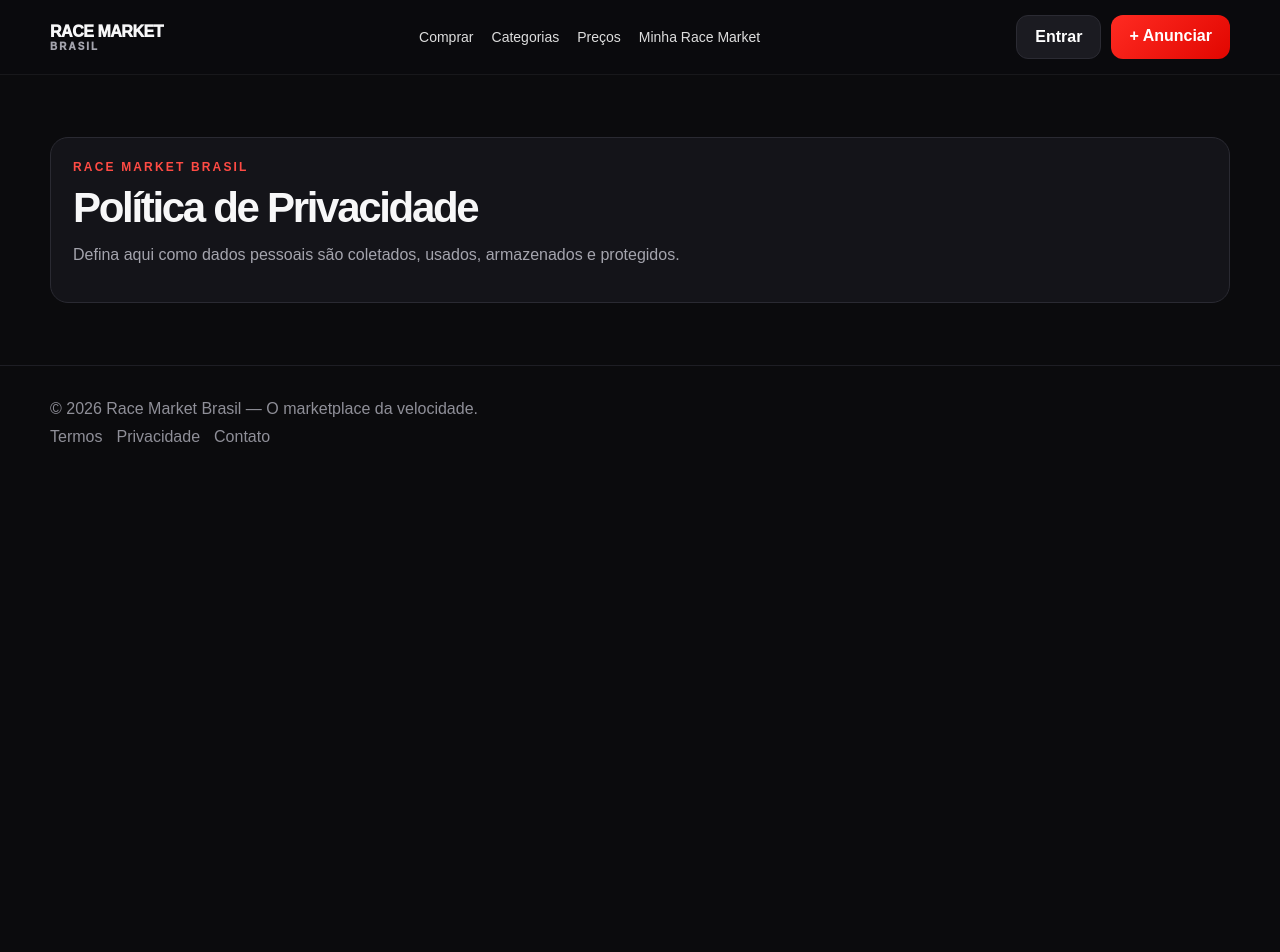
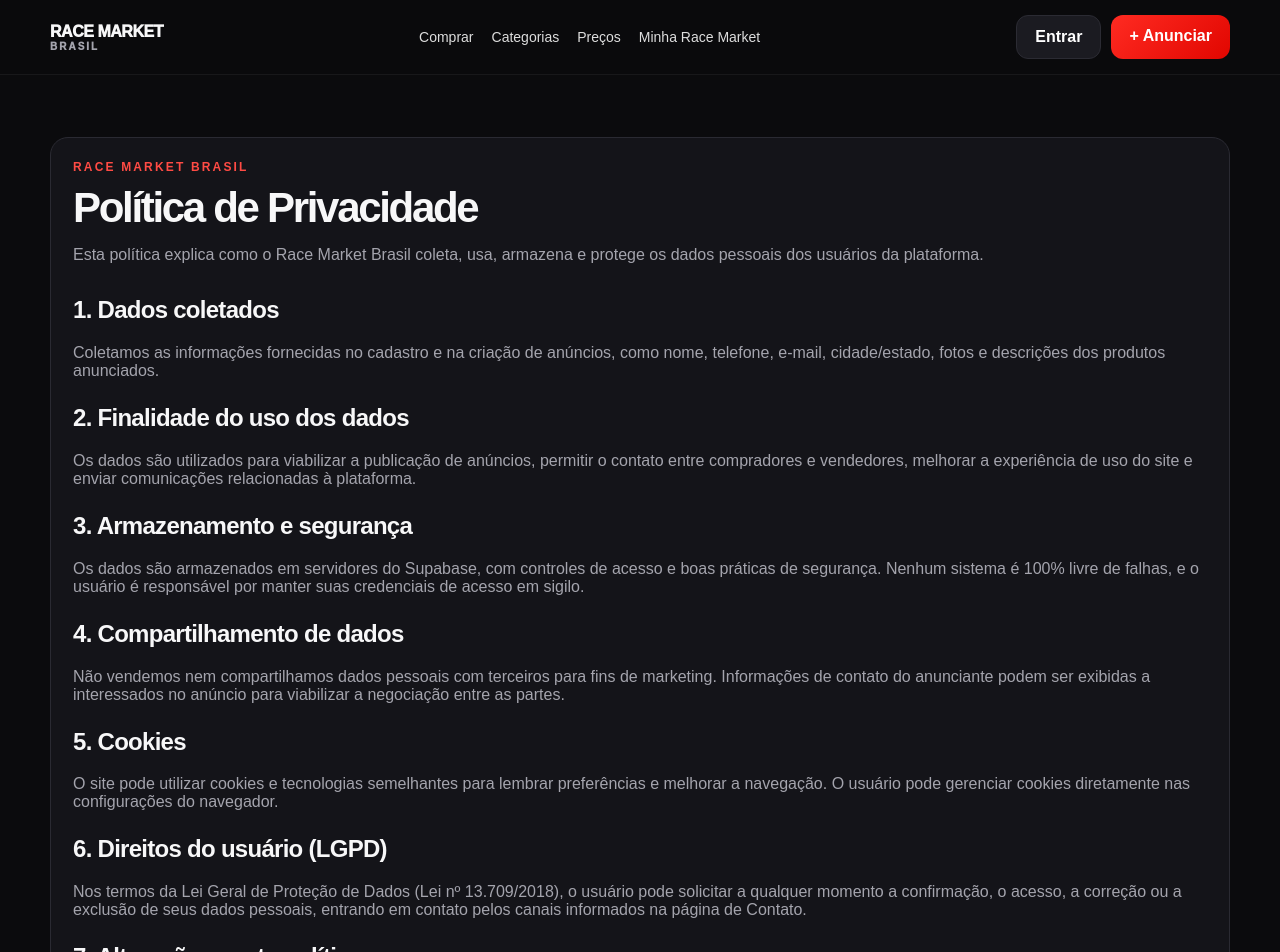
Before and after one commit to 1999ltm2016-png/race-market-brasil, a Next.js app: page /privacidade in a window 1280 px wide. Shown: the top 952 px of the page. Before the commit the page ends 800 px from the top, so only its background shows below. Built offline with nearby package versions, Linux system fonts and the light colour scheme.

Commit message:
Revise privacy policy content for clarity and detail
Updated the privacy policy text to provide detailed information on data collection, usage, storage, security, sharing, cookies, user rights, and policy changes.

```diff
--- a/app/privacidade/page.tsx
+++ b/app/privacidade/page.tsx
@@ -3,6 +3,27 @@
   return <section><div className="container"><div className="panel">
     <div className="eyebrow">RACE MARKET BRASIL</div>
     <h1 style={{fontSize:42}}>Política de Privacidade</h1>
-    <p className="muted">Defina aqui como dados pessoais são coletados, usados, armazenados e protegidos.</p>
+    <p className="muted">Esta política explica como o Race Market Brasil coleta, usa, armazena e protege os dados pessoais dos usuários da plataforma.</p>
+
+    <h2 style={{marginTop:32}}>1. Dados coletados</h2>
+    <p className="muted">Coletamos as informações fornecidas no cadastro e na criação de anúncios, como nome, telefone, e-mail, cidade/estado, fotos e descrições dos produtos anunciados.</p>
+
+    <h2 style={{marginTop:24}}>2. Finalidade do uso dos dados</h2>
+    <p className="muted">Os dados são utilizados para viabilizar a publicação de anúncios, permitir o contato entre compradores e vendedores, melhorar a experiência de uso do site e enviar comunicações relacionadas à plataforma.</p>
+
+    <h2 style={{marginTop:24}}>3. Armazenamento e segurança</h2>
+    <p className="muted">Os dados são armazenados em servidores do Supabase, com controles de acesso e boas práticas de segurança. Nenhum sistema é 100% livre de falhas, e o usuário é responsável por manter suas credenciais de acesso em sigilo.</p>
+
+    <h2 style={{marginTop:24}}>4. Compartilhamento de dados</h2>
+    <p className="muted">Não vendemos nem compartilhamos dados pessoais com terceiros para fins de marketing. Informações de contato do anunciante podem ser exibidas a interessados no anúncio para viabilizar a negociação entre as partes.</p>
+
+    <h2 style={{marginTop:24}}>5. Cookies</h2>
+    <p className="muted">O site pode utilizar cookies e tecnologias semelhantes para lembrar preferências e melhorar a navegação. O usuário pode gerenciar cookies diretamente nas configurações do navegador.</p>
+
+    <h2 style={{marginTop:24}}>6. Direitos do usuário (LGPD)</h2>
+    <p className="muted">Nos termos da Lei Geral de Proteção de Dados (Lei nº 13.709/2018), o usuário pode solicitar a qualquer momento a confirmação, o acesso, a correção ou a exclusão de seus dados pessoais, entrando em contato pelos canais informados na página de Contato.</p>
+
+    <h2 style={{marginTop:24}}>7. Alterações nesta política</h2>
+    <p className="muted">Esta política pode ser atualizada periodicamente. Recomendamos revisar esta página de tempos em tempos.</p>
   </div></div></section>
 }
```
